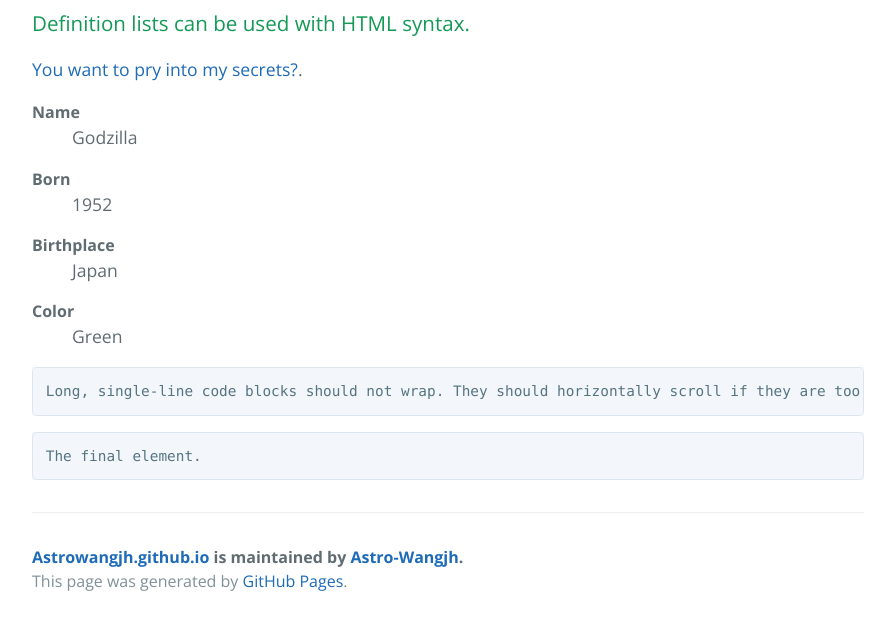
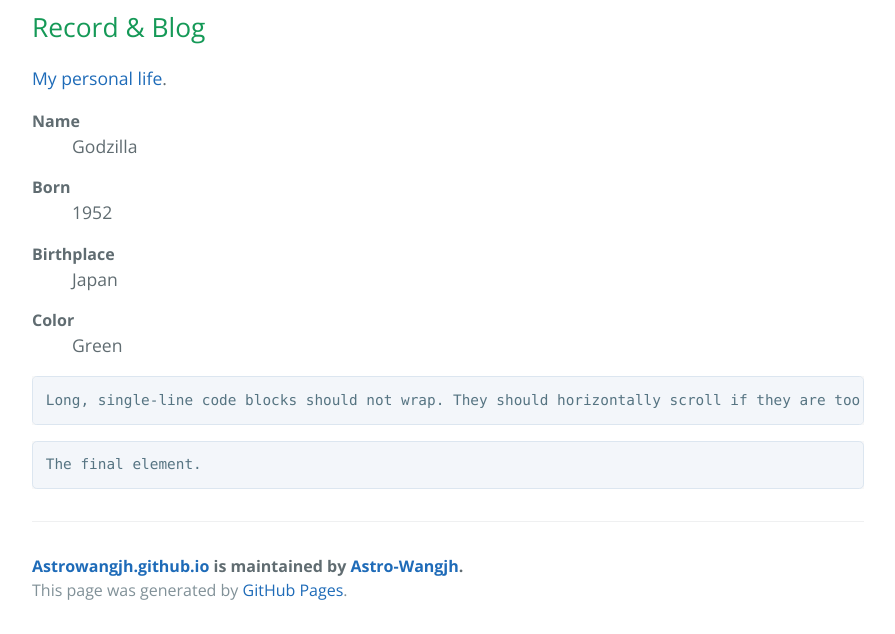
Before and after one commit to Astro-Wangjh/Astrowangjh.github.io, a Jekyll site: the page built from index.md, in a window 1280 px wide and 900 px high, scrolled down 2462 px, cut to the strip 266-900 px from the top of the window. Shown: the whole strip, without its empty margins (192-1087 px from the left). Built offline with Jekyll 4.4.1, drawn with Linux system fonts in a browser that asks for light colours.

Commit message:
Update index.md

```diff
--- a/index.md
+++ b/index.md
@@ -44,10 +44,10 @@ Inferno difficulty~
 ![Branching](/picture/CSSTsmall.jpg)
 
 
-### Definition lists can be used with HTML syntax.
+## Record & Blog
 
 
-[You want to pry into my secrets?](./another-page.html).
+[My personal life](./another-page.html).
 
 
 <dl>
```
